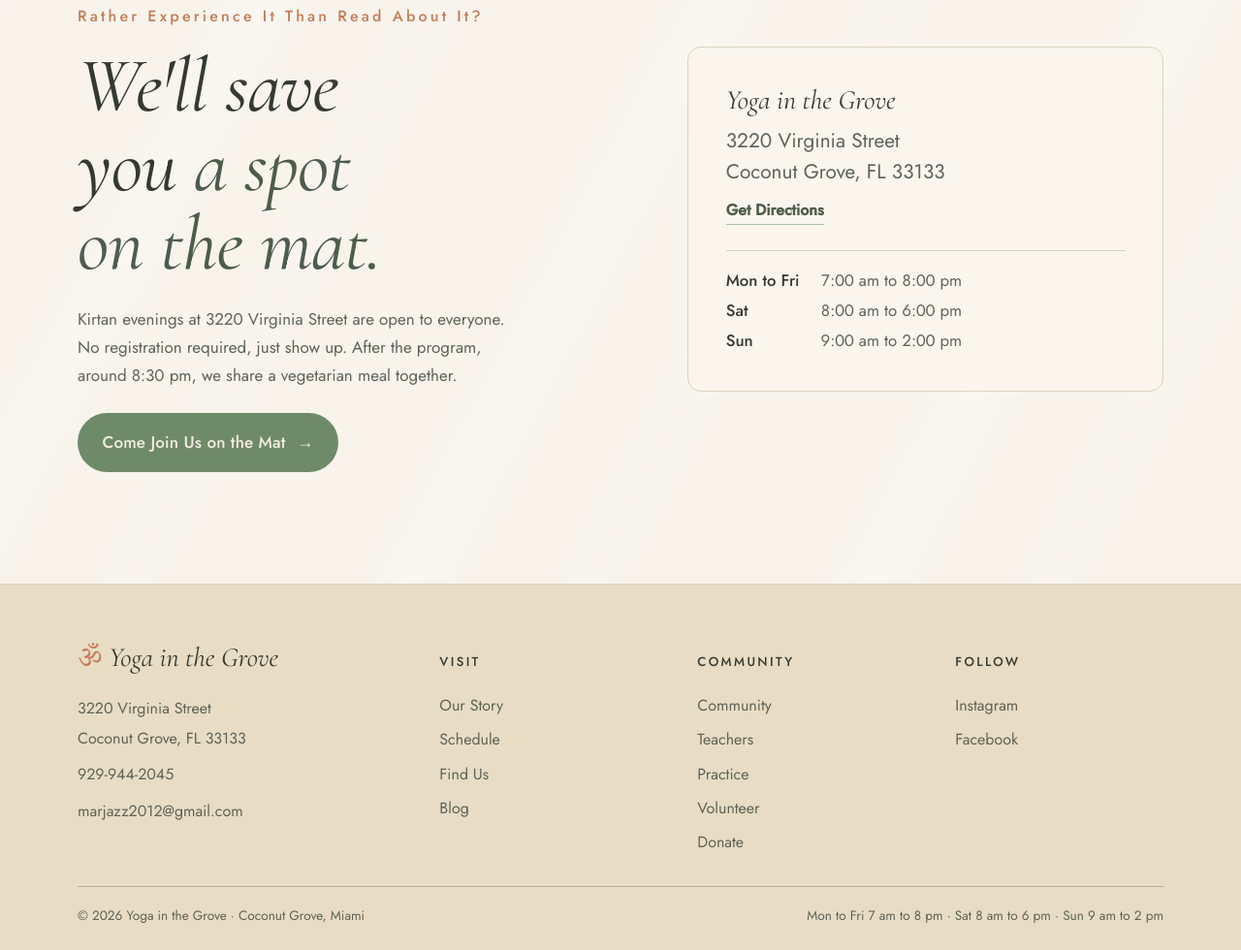
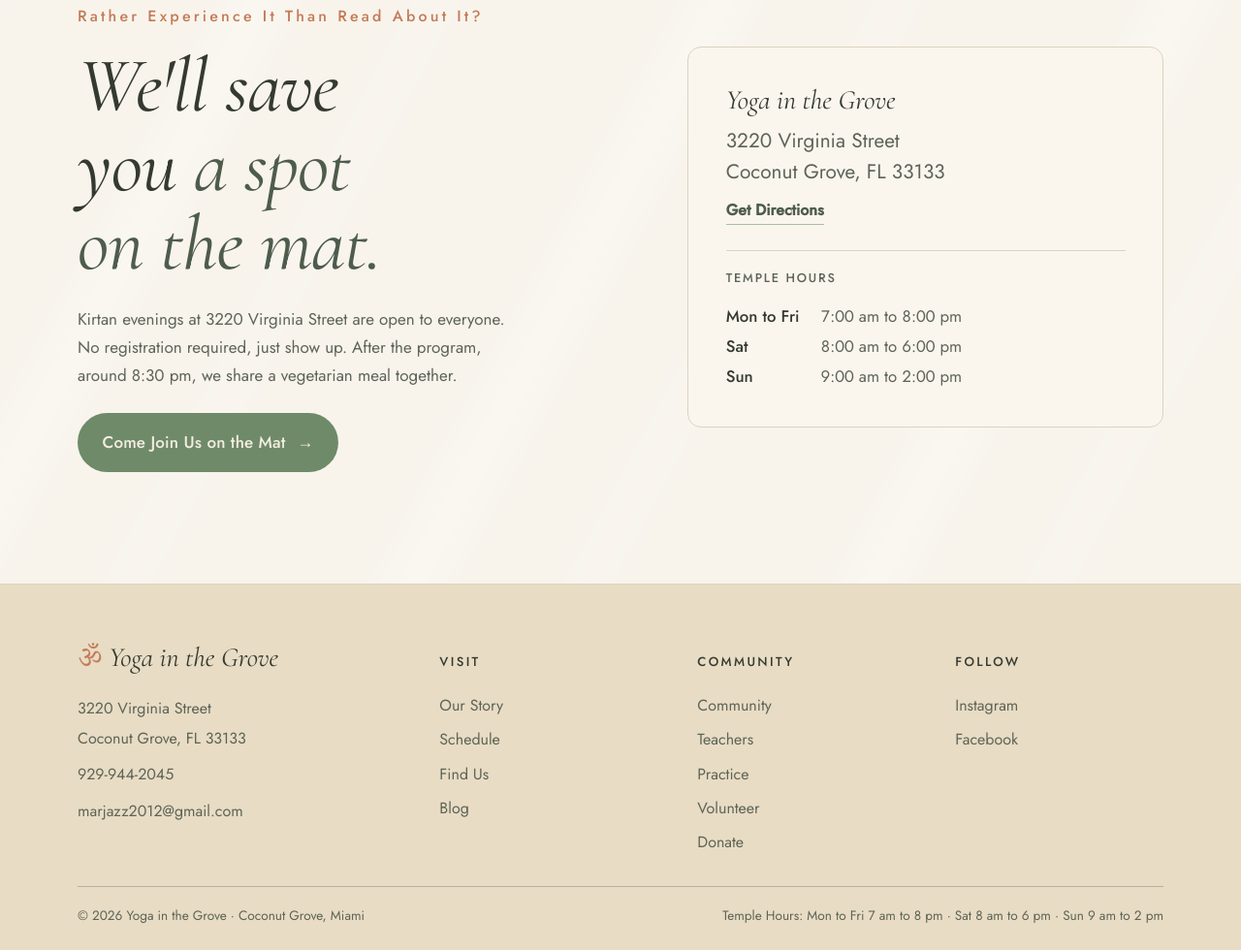
Before and after one commit to Vasilver/YogaInTheGrove1, a plain HTML site: page blog.html in a window 1280 px wide. Shown: the part 1154-2134 px from the top of the page at 97% size. Drawn offline with nearby package versions, Linux system fonts and the light colour scheme; a web font is replaced by a local one.

Commit message:
content(site): opening hours labelled as Temple Hours in the footer and closing cards on every page, per client; label style in site.css (Anne)
Co-Authored-By: Claude Opus 5.5 <noreply@anthropic.com>
Claude-Session: https://claude.ai/code/session_01SBuQ6C2jrq3qJ1hQXdAVoa

```diff
--- a/blog.html
+++ b/blog.html
@@ -99,6 +99,7 @@
       <span class="place">Yoga in the Grove</span>
       <span>3220 Virginia Street<br>Coconut Grove, FL 33133</span>
       <a class="link" style="justify-self:start" href="https://www.google.com/maps/dir/?api=1&amp;destination=3220+Virginia+Street+Coconut+Grove+FL+33133">Get Directions</a>
+      <span class="hours-label">Temple Hours</span>
       <div class="hours"><span>Mon to Fri</span><span>7:00 am to 8:00 pm</span><span>Sat</span><span>8:00 am to 6:00 pm</span><span>Sun</span><span>9:00 am to 2:00 pm</span></div>
     </address>
   </div>
@@ -186,7 +187,7 @@
     </div>
     <div class="base">
       <span>© 2026 Yoga in the Grove · Coconut Grove, Miami</span>
-      <span>Mon to Fri 7 am to 8 pm · Sat 8 am to 6 pm · Sun 9 am to 2 pm</span>
+      <span>Temple Hours: Mon to Fri 7 am to 8 pm · Sat 8 am to 6 pm · Sun 9 am to 2 pm</span>
     </div>
   </div>
 </footer>
--- a/css/site.css
+++ b/css/site.css
@@ -399,6 +399,9 @@ h1.eyebrow{font-family:var(--font-body);font-style:normal;font-weight:500;line-h
 .closing address .link{font-size:1rem}
 .closing-grid .hours{font-size:1.05rem;gap:6px 22px;margin-top:14px;padding-top:18px;border-top:1px solid var(--line)}
 .closing-grid .hours span:nth-child(odd){color:var(--ink);font-weight:500}
+/* "Temple Hours" label above the hours in the closing card (28 Nov 2026): the opening hours are the temple's, the program is on the Schedule */
+.closing-grid .hours-label{margin-top:14px;padding-top:18px;border-top:1px solid var(--line);font-size:.8rem;letter-spacing:.14em;text-transform:uppercase;font-weight:500;color:var(--ink-soft)}
+.closing-grid .hours-label + .hours{margin-top:6px;padding-top:0;border-top:0}
 @media (max-width:820px){.closing-grid{grid-template-columns:1fr;gap:32px}.closing-grid address{margin-top:0}}
 .closing .om-mark{display:none}
 
```
Also changed, not shown: 404.html (+1 -1 lines), about.html (+2 -1 lines), blog/what-is-kirtan.html (+2 -1 lines), calendar.html (+2 -1 lines), community.html (+2 -1 lines), contact.html (+1 -1 lines), donate.html (+1 -1 lines), index.html (+1 -1 lines), volunteer.html (+2 -1 lines).
